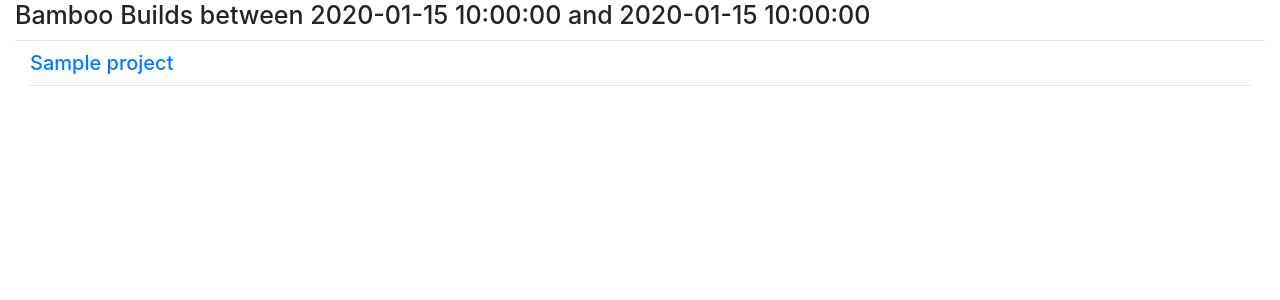
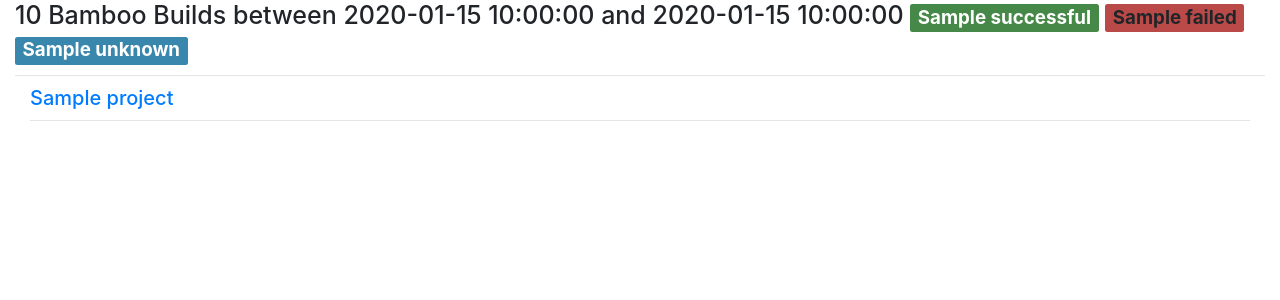
Before and after one commit to cattz/damster, a Python web app: template damster/templates/bamboo_builds_report.html in a window 1280 px wide. Shown: the top 300 px of the page. Run offline with Jinja, Linux system fonts and the light colour scheme; the template is opened without the code that fills it: most values are stand-ins (such as "Sample title", 1, 10 or a date in 2020); some libraries are stand-ins or nearby versions.

Commit message:
Improve build report summary

```diff
--- a/damster/templates/bamboo_builds_report.html
+++ b/damster/templates/bamboo_builds_report.html
@@ -2,7 +2,11 @@
 
 {% block content %}
 
-        <h1>Bamboo Builds between {{ summary.from_date }} and {{ summary.to_date}}</h1>
+        <h1>{{ summary.successful + summary.failed + summary.unknown }} Bamboo Builds between {{ summary.from_date }} and {{ summary.to_date}}
+            <span class="badge badge-success">{{ summary.successful }}</span>
+            <span class="badge badge-error">{{ summary.failed }}</span>
+            <span class="badge badge-info">{{ summary.unknown }}</span>
+        </h1>
         <hr>
         <div class="container-fluid">
             {% for project in report %}
@@ -26,6 +30,7 @@
                                 >
                                 {{ plan.short_name }}
                                 </a>
+                                ({{ plan.branches|length }} branch{%- if plan.branches|length >1 %}es{%-endif%})
                                 {% if plan.successful > 0 %}
                                     <span class="badge badge-success">{{ plan.successful }}</span>{% endif %}
                                 {% if plan.failed > 0 %}
@@ -34,6 +39,7 @@
                                     <span class="badge badge-info">{{ plan.unknown }}</span>{% endif %}
 
                             </h3>
+                                <p>{{ plan.description }}</p>
                             </li>
                             <div class="panel-group collapse" id="prj-{{ project.key }}-plan-{{ plan.short_key }}-branches">
                                 <ul>
```
Also changed, not shown: damster/reports/bamboo/builds.py (+8 -4 lines).
